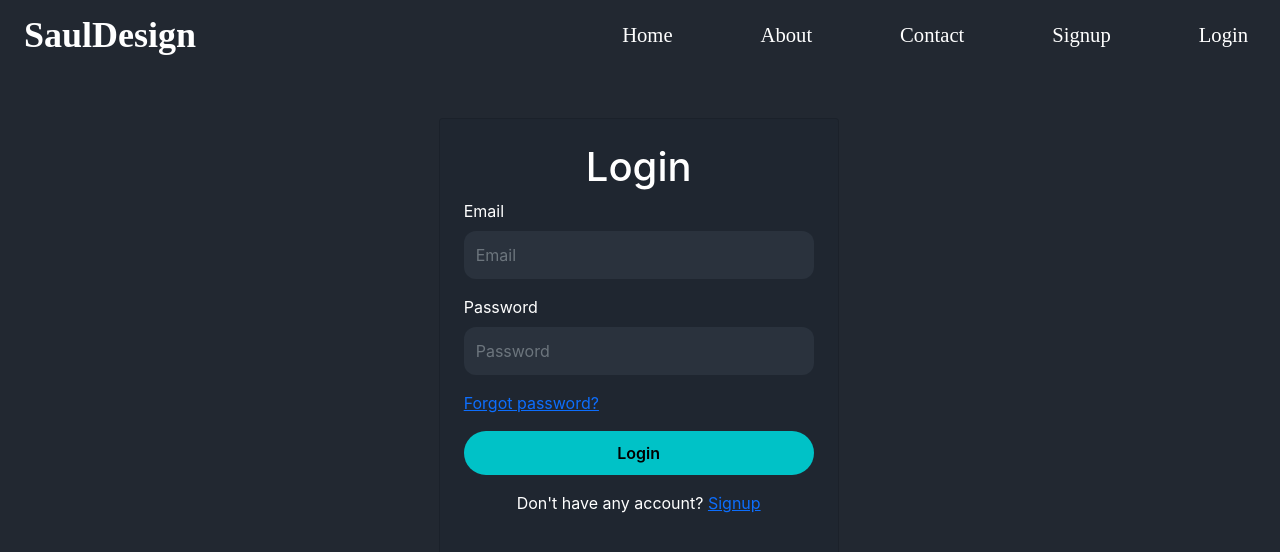
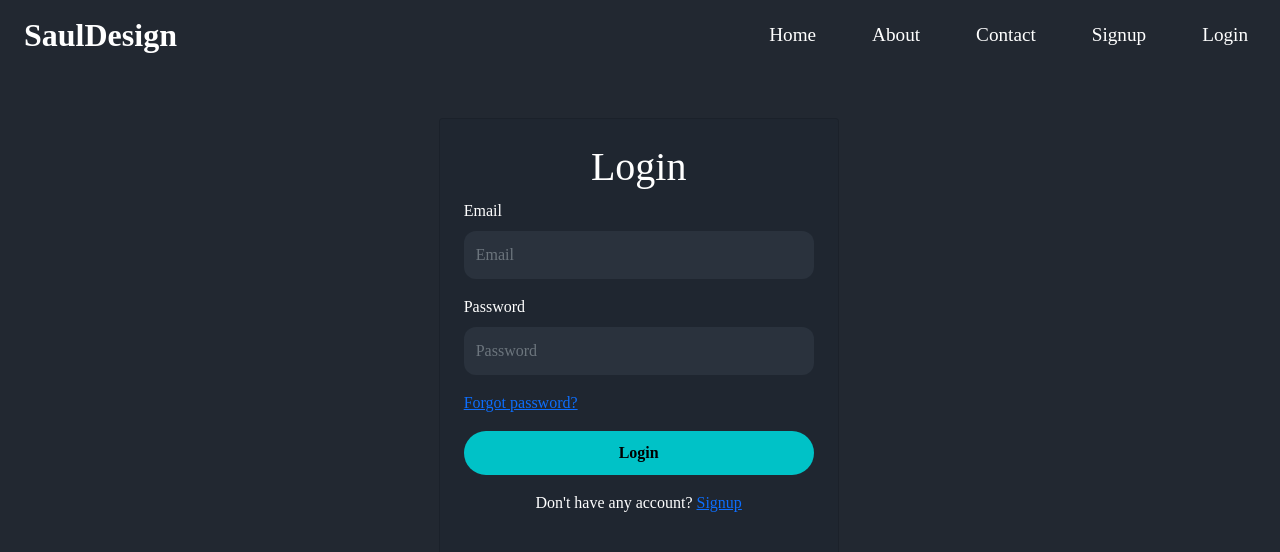
Before and after one commit to Tulsi-gohil/SaulDesign, a React (Create React App) app in the folder frontend/: page /login in a window 1280 px wide. Shown: the top 552 px of the page. Built offline with nearby package versions, Linux system fonts and the light colour scheme.

Commit message:
fix vercel react build

```diff
--- a/frontend/src/App.css
+++ b/frontend/src/App.css
@@ -2,6 +2,17 @@ body {
  background-color: #222831;
  color:#fff;
 }
+* {
+  margin: 0;
+  padding: 0;
+  box-sizing: border-box;
+}
+
+body {
+  font-family: Oswald;
+}
+
+/* ===== NAVBAR ===== */
 .navbar {
   height: 70px;
   display: flex;
@@ -10,32 +21,40 @@ body {
   padding: 0 40px;
   background-color: #222831;
   color: #ffffff;
-  font-family: Oswald;
 }
-/* ===== TOGGLER BUTTON ===== */
-.navbar-toggler .toggler-icon {
-  border: 1px solid #ffffff;
-  text-align: right ;
+
+/* BRAND */
+.navbar-brand {
+  font-size: 2rem;
+  color: #fff;
+  text-decoration: none;
 }
-.navbar-brand {
-    padding-top: .3125rem;
-    padding-bottom: .3125rem;
-    margin-right: 1rem;
-    font-size: 2.25rem;
-    text-decoration: none;
-    white-space: nowrap;
+
+/* NAV LINKS */
+.navbar-nav {
+  list-style: none;
+  display: flex;
+  gap: 40px;
 }
-.navbar-nav{
-  gap: 9vh;
+
+.nav-link {
+  color: #ffffff;
+  font-size: 1.2rem;
+  text-decoration: none;
 }
-.nav-link {
-    display: block;
-    padding: 5rem 1rem;
-    color: #0d6efd;
-    font-size: 1.29rem;
-    text-decoration: none;
-    transition: color .15s ease-in-out, background-color .15s ease-in-out, border-color .15s ease-in-out;
+
+.nav-link:hover {
+  color: #0d6efd;
 }
+
+/* TOGGLER */
+.menu-toggle {
+  display: none;
+  font-size: 2rem;
+  cursor: pointer;
+}
+
+
 
 .hero-section {
   height: 100vh;
@@ -327,6 +346,30 @@ body {
   .contact-img {
     max-width: 80%;
   }
+  .menu-toggle {
+    display: block;
+  }
+
+  .navbar-nav {
+    position: absolute;
+    top: 70px;
+    left: 0;
+    width: 100%;
+    background-color: #222831;
+    flex-direction: column;
+    align-items: center;
+    display: none;
+    gap: 20px;
+    padding: 20px 0;
+  }
+
+  .navbar-nav.active {
+    display: flex;
+  }
+
+  .nav-link {
+    font-size: 1.1rem;
+  }
 }
 @media (max-width: 576px) {
 
--- a/frontend/src/Navbar.js
+++ b/frontend/src/Navbar.js
@@ -2,6 +2,11 @@ import { Link } from "react-router-dom";
 import "./App.css";
 
 function Navbar() {
+
+function toggleMenu() {
+  document.getElementById("navMenu").classList.toggle("active");
+}
+
   return (
     <nav className="navbar navbar-expand-lg   px-4">
       <Link className="navbar-brand fw-bold text-white" to="/">SaulDesign</Link>
--- a/frontend/src/otpverify.js
+++ b/frontend/src/otpverify.js
@@ -29,7 +29,7 @@ function OtpVerify() {
 
     try {
       const res = await axios.post(
-        "https://sauldesign.onrender.com/api/auth/verify-Otp",
+        "https://sauldesign.onrender.com/api/auth/verifyOtp",
         { email, otp }
       );
 
```
Also changed, not shown: 1 other file (tests, documents, lock files or other folders).
